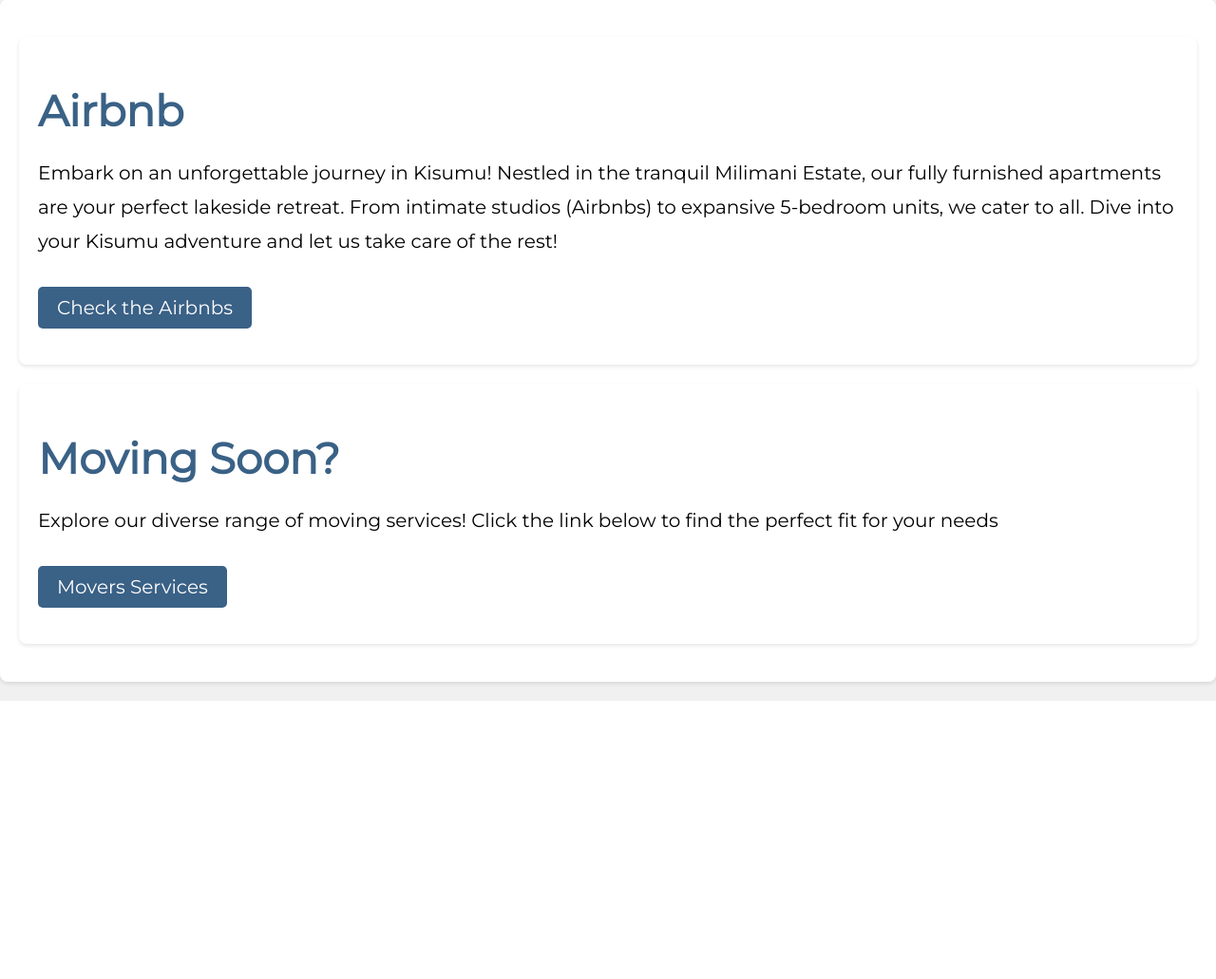
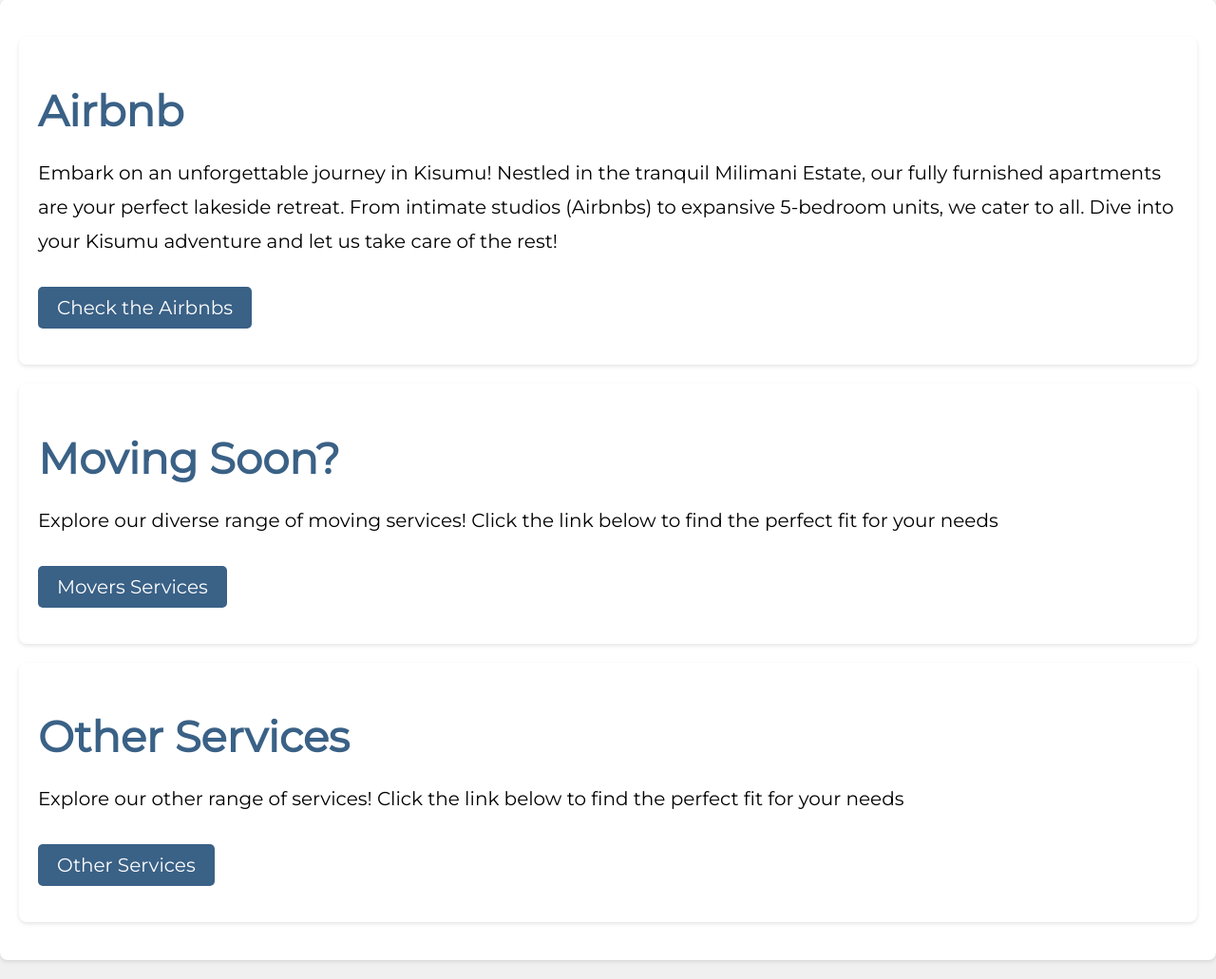
Before and after one commit to Victormuthomi/private_airbnb, a Django app: template templates/home.html in a window 1280 px wide. Shown: the part 197-1228 px from the top of the page at 95% size. Before the commit the page ends 935 px from the top, so only its background shows below. Run offline with Django 3.2, Linux system fonts and the light colour scheme; the template is opened without the code that fills it, so the values that code supplies are empty.

Commit message:
modify home.htmk and movers.html.

```diff
--- a/templates/home.html
+++ b/templates/home.html
@@ -18,8 +18,12 @@
     <p><a style="display: inline-block; background-color: #3a6186; color: white; padding: 10px 20px; margin-top: 10px; border-radius: 5px;
     text-decoration: none; transition: background-color 0.3s ease; font-size: 20px;" href="{% url 'movers_service' %}">Movers Services</a></p>
 </div>
-
-
+<div style="margin-bottom: 20px;">
+    <h1 style="font-size: 2.5em; margin-bottom: 10px; color: #3a6186;">Other Services</h1>
+    <p style="line-height: 1.8; font-size: 20px;">Explore our other range of  services! Click the link below to find the perfect fit for your needs</p>
+    <p><a style="display: inline-block; background-color: #3a6186; color: white; padding: 10px 20px; margin-top: 10px; border-radius: 5px;
+    text-decoration: none; transition: background-color 0.3s ease; font-size: 20px;" href="{% url 'movers_service' %}">Other Services</a></p>
+</div>
 
 <style>
     @media only screen and (max-width: 600px) {
--- a/templates/movers_service.html
+++ b/templates/movers_service.html
@@ -4,8 +4,8 @@
 
 {% block content %}
 <div style="margin-bottom: 20px;">
-  <h1 style="font-size: 3em; margin-bottom: 10px; color: #3a6186;">Movers Services</h1>
-  <h2 style="font-size: 2.5em; margin-bottom: 10px; color: #3a6186;">Discover easy moving with us! We offer great services just for you.
+  <h1 style="font-size: 3em; margin-bottom: 10px; color: #3a6186;">Movers and relocation Services</h1>
+  <h2 style="font-size: 2.5em; margin-bottom: 10px; color: #216fb8;">Discover easy moving with us! We offer great services just for you.
     Here’s what we can do:</h2>
     <ul>
         {% for service in all_services_list %}
```
